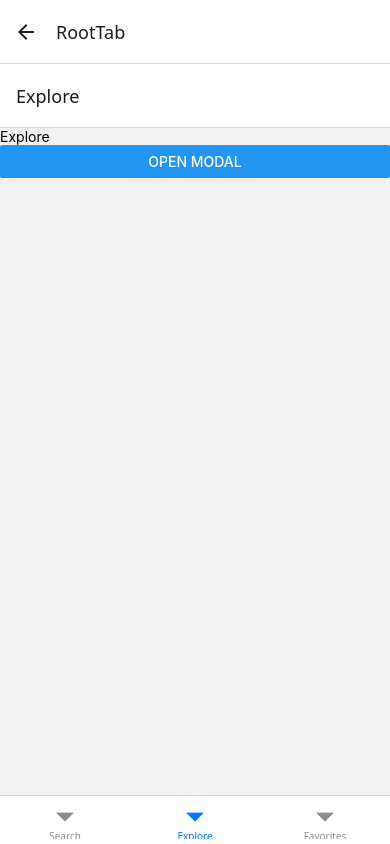
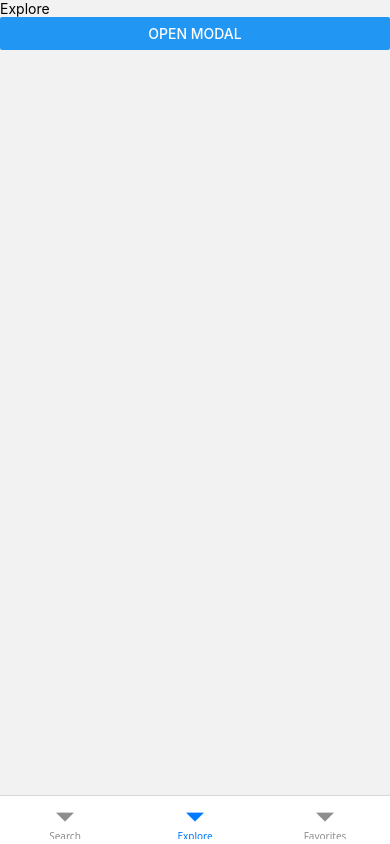
Before and after one commit to candartozan/MovieApp, a React Native app: screen /Splash in a window 390 px wide. Both pictures are taken after a click on the button "EXPLORE". Built offline with nearby package versions, Linux system fonts and the light colour scheme.

Commit message:
navigation types added

```diff
--- a/src/navigation/RootStack.tsx
+++ b/src/navigation/RootStack.tsx
@@ -3,12 +3,15 @@ import {createNativeStackNavigator} from '@react-navigation/native-stack';
 import SplashScreen from '../screens/rootStack/SplashScreen';
 import RootTab from './RootTab';
 import DetailsModal from '../screens/rootStack/DetailsModal';
+import {RootStackParamList} from '../types/navigationTypes';
 
-const Stack = createNativeStackNavigator();
+const Stack = createNativeStackNavigator<RootStackParamList>();
 
 export default function RootStack() {
   return (
-    <Stack.Navigator initialRouteName="Splash">
+    <Stack.Navigator
+      initialRouteName="Splash"
+      screenOptions={{headerShown: false}}>
       <Stack.Screen name="Splash" component={SplashScreen} />
       <Stack.Screen name="RootTab" component={RootTab} />
       <Stack.Screen
--- a/src/navigation/RootTab.tsx
+++ b/src/navigation/RootTab.tsx
@@ -3,13 +3,15 @@ import {createBottomTabNavigator} from '@react-navigation/bottom-tabs';
 import SearchScreen from '../screens/rootStack/rootTab/SearchScreen';
 import ExploreScreen from '../screens/rootStack/rootTab/ExploreScreen';
 import FavoritesScreen from '../screens/rootStack/rootTab/FavoritesScreen';
-import DetailsModal from '../screens/rootStack/DetailsModal';
+import {RootTabParamList} from '../types/navigationTypes';
 
-const Tab = createBottomTabNavigator();
+const Tab = createBottomTabNavigator<RootTabParamList>();
 
 export default function RootTab() {
   return (
-    <Tab.Navigator initialRouteName="Explore">
+    <Tab.Navigator
+      initialRouteName="Explore"
+      screenOptions={{headerShown: false}}>
       <Tab.Screen name="Search" component={SearchScreen} />
       <Tab.Screen name="Explore" component={ExploreScreen} />
       <Tab.Screen name="Favorites" component={FavoritesScreen} />
--- a/src/screens/rootStack/SplashScreen.tsx
+++ b/src/screens/rootStack/SplashScreen.tsx
@@ -1,13 +1,15 @@
 import {View, Text, Button} from 'react-native';
 import React from 'react';
-import {useNavigation} from '@react-navigation/native';
+import {SplashScreenProps} from '../../types/navigationTypes';
 
-export default function SplashScreen() {
-  const navigate = useNavigation();
+export default function SplashScreen({navigation}: SplashScreenProps) {
   return (
     <View>
       <Text className="text-5xl">SplashScreen</Text>
-      <Button title="Explore" onPress={() => navigate.navigate('RootTab')} />
+      <Button
+        title="Explore"
+        onPress={() => navigation.navigate('RootTab', {screen: 'Explore'})}
+      />
     </View>
   );
 }
--- a/src/screens/rootStack/rootTab/ExploreScreen.tsx
+++ b/src/screens/rootStack/rootTab/ExploreScreen.tsx
@@ -1,15 +1,14 @@
 import {View, Text, Button} from 'react-native';
 import React from 'react';
-import {useNavigation} from '@react-navigation/native';
+import {ExploreScreenProps} from '../../../types/navigationTypes';
 
-export default function ExploreScreen() {
-  const navigate = useNavigation();
+export default function ExploreScreen({navigation}: ExploreScreenProps) {
   return (
     <View>
       <Text>Explore</Text>
       <Button
         title="Open Modal"
-        onPress={() => navigate.navigate('Details')}
+        onPress={() => navigation.navigate('Details')}
       />
     </View>
   );
--- /dev/null
+++ b/src/types/navigationTypes.ts
@@ -0,0 +1,48 @@
+import {BottomTabScreenProps} from '@react-navigation/bottom-tabs';
+import {
+  CompositeScreenProps,
+  NavigatorScreenParams,
+} from '@react-navigation/native';
+import {NativeStackScreenProps} from '@react-navigation/native-stack';
+
+export type RootStackParamList = {
+  Splash: undefined;
+  RootTab: NavigatorScreenParams<RootTabParamList>;
+  Details: undefined;
+};
+
+export type SplashScreenProps = NativeStackScreenProps<
+  RootStackParamList,
+  'Splash'
+>;
+
+export type RootTabProps = NativeStackScreenProps<
+  RootStackParamList,
+  'RootTab'
+>;
+
+export type DetailsModalProps = NativeStackScreenProps<
+  RootStackParamList,
+  'Details'
+>;
+
+export type RootTabParamList = {
+  Search: undefined;
+  Explore: undefined;
+  Favorites: undefined;
+};
+
+export type SearchScreenProps = CompositeScreenProps<
+  BottomTabScreenProps<RootTabParamList, 'Search'>,
+  NativeStackScreenProps<RootStackParamList>
+>;
+
+export type ExploreScreenProps = CompositeScreenProps<
+  BottomTabScreenProps<RootTabParamList, 'Explore'>,
+  NativeStackScreenProps<RootStackParamList>
+>;
+
+export type FavoritesScreenProps = CompositeScreenProps<
+  BottomTabScreenProps<RootTabParamList, 'Favorites'>,
+  NativeStackScreenProps<RootStackParamList>
+>;
```
